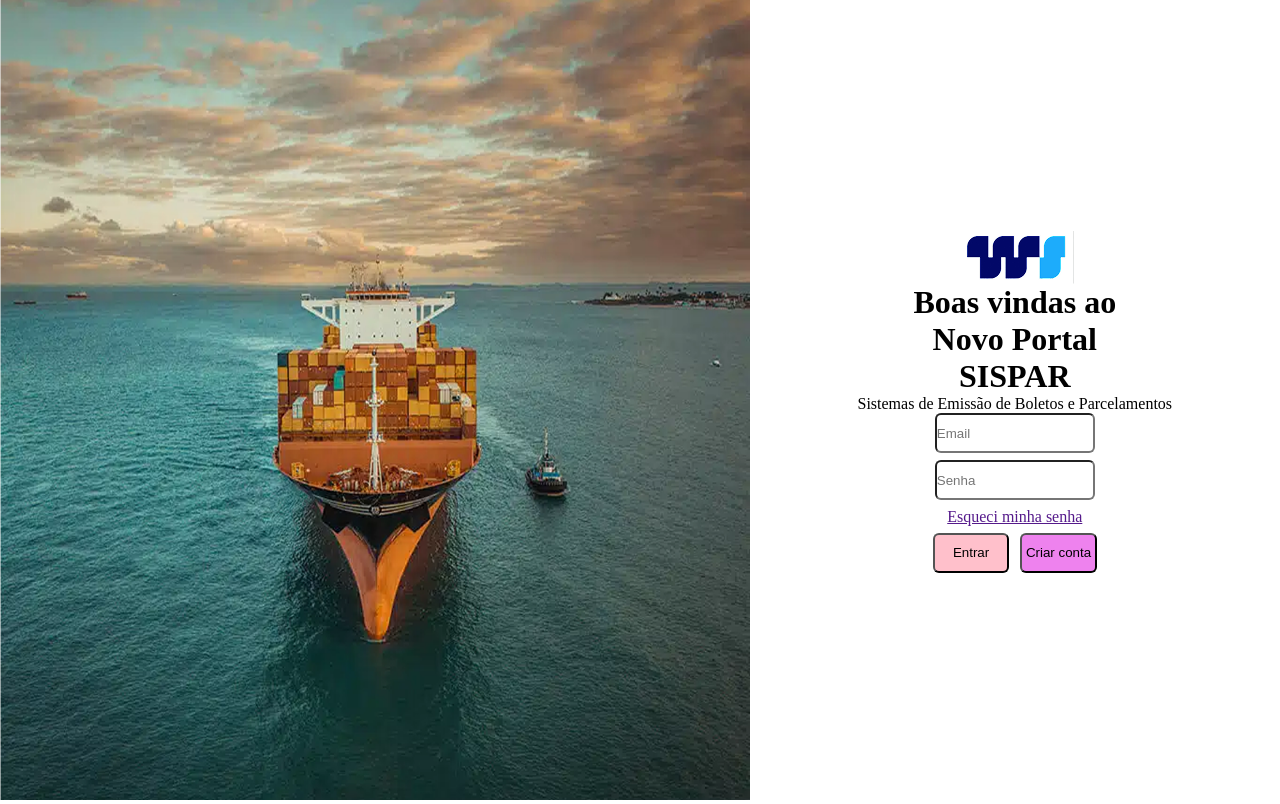
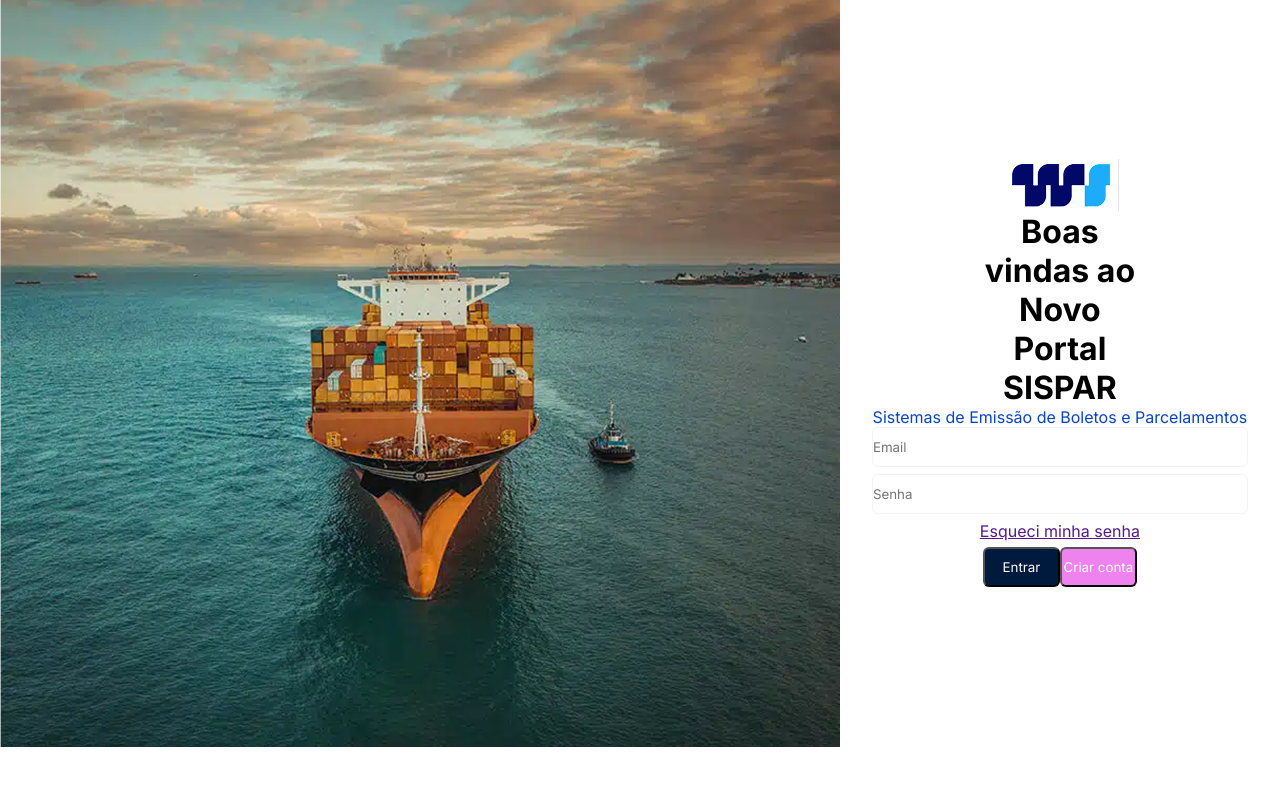
Before and after one commit to Gabrielsvdata/Sispar-Frontend, a React (Vite) app: page / in a window 1280 px wide. Built offline with nearby package versions, Linux system fonts and the light colour scheme.

Commit message:
alteração dos inputs

```diff
--- a/src/components/Login/Login.jsx
+++ b/src/components/Login/Login.jsx
@@ -6,7 +6,7 @@ function Login() {
 
         <main>
             <section className={styles.containerImagem}>
-                <img src= {Capa} alt="Navio com carregado de Container" />
+                <img src={Capa} alt="Navio com carregado de Container" />
             </section>
             <section className={styles.containerForms}>
                 <img src={Logo} alt="Logo da WIlson SOns" />
--- a/src/components/Login/Login.module.scss
+++ b/src/components/Login/Login.module.scss
@@ -1,7 +1,8 @@
 .containerImagem {
+    //border: solid;
 
-    img{
-        height: 100vh;
+    img {
+        height: 100%;
         width: 100%;
         background-repeat: no-repeat;
         background-size: 100%;
@@ -14,47 +15,69 @@ main {
     flex-direction: center;
 }
 
-.containerForms{
+.containerForms {
     width: 50%;
     display: flex;
     flex-direction: column;
     align-items: center;
     justify-content: center;
-    h1{
+
+
+    h1 {
         //border: solid red;
         width: 40%;
         font-size: 2rem;
         text-align: center;
     }
+
+    p {
+        color: #0844c4;
     }
 
-form{
+}
+
+form {
     display: flex;
     flex-direction: column;
     justify-content: space-between;
     align-items: center;
     width: 70%;
     height: 20vh;
-    input{
-        width: 20vh;
+
+    input {
+
+        width: 47vh;
         height: 5vh;
         border-radius: 6px;
+        border: 1px solid #f1f4f9;
     }
 
-    div{
+    input:hover {
+        border-color: #23282f;
+    }
+
+    //primeiro e segundo px: profundade, terceito px: esmaecimento, o quanto px: profundidade
+    input:focus {
+        border-color: #fff;
+        box-shadow: 00px 0px 5px 1px #000;
+        }
+
+        div {
             width: 50%;
             display: flex;
-        justify-content: space-evenly ;
+            justify-content: space-evenly;
 
-        .buttonEntrar{
-            background-color: pink;
+            .buttonEntrar {
+                background-color: #001A3D;
+                color: white;
                 width: 6vw;
                 height: 5vh;
                 border-radius: 6px;
             }
 
-        .buttonCriar{
+            .buttonCriar {
                 background-color: violet;
+                color: white;
                 width: 6vw;
                 height: 5vh;
                 border-radius: 6px;
--- a/src/global.scss
+++ b/src/global.scss
@@ -1,5 +1,7 @@
+@import url('https://fonts.googleapis.com/css2?family=Actor&family=Inter:ital,opsz,wght@0,14..32,100..900;1,14..32,100..900&display=swap');
 *{
     margin: 0;
     padding: 0;
     box-sizing: border-box;
+    font-family: "inter", serif;
 }
```
Lines whose indentation alone changed are shown as unchanged.
